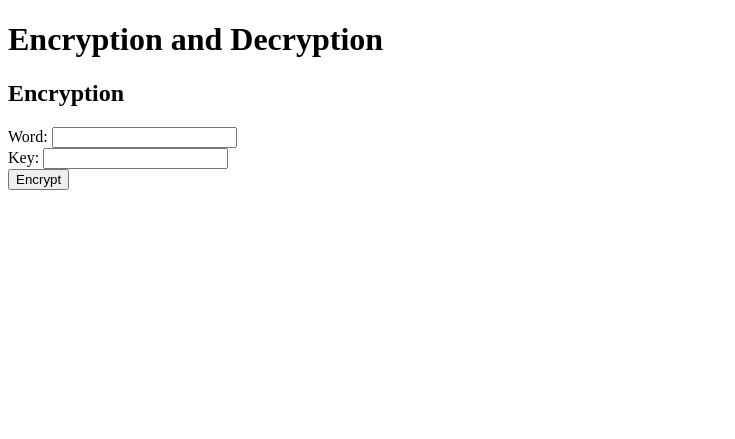
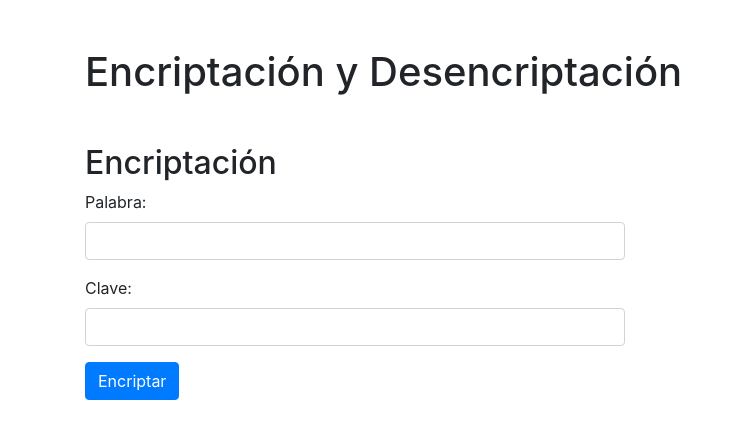
Before and after one commit to dahrojasca/Proyecto-Final-Cripto, a Flask app: page / in a window 1280 px wide. Shown: the top 439 px of the page, without its empty margins (0-735 px from the left). Run offline with Flask 3, Linux system fonts and the light colour scheme; some libraries are stand-ins or nearby versions.

Commit message:
cambios al index bootstrap

```diff
--- a/Templates/index.html
+++ b/Templates/index.html
@@ -1,39 +1,51 @@
 <!DOCTYPE html>
 <html>
 <head>
-    <title>Encryption and Decryption</title>
+    <title>Encriptación y Desencriptación</title>
+    <link rel="stylesheet" href="https://maxcdn.bootstrapcdn.com/bootstrap/4.0.0/css/bootstrap.min.css">
 </head>
 <body>
-    <h1>Encryption and Decryption</h1>
-    <h2>Encryption</h2>
+    <div class="container">
+        <h1 class="mt-5">Encriptación y Desencriptación</h1>
+        <div class="row mt-5">
+            <div class="col-md-6">
+                <h2>Encriptación</h2>
                 <form action="/" method="post">
-        <label for="word">Word:</label>
-        <input type="text" id="word" name="word" required><br>
-
-        <label for="key">Key:</label>
-        <input type="text" id="key" name="key" required><br>
-
-        <input type="submit" value="Encrypt">
+                    <div class="form-group">
+                        <label for="word">Palabra:</label>
+                        <input type="text" class="form-control" id="word" name="word" required>
+                    </div>
+                    <div class="form-group">
+                        <label for="key">Clave:</label>
+                        <input type="text" class="form-control" id="key" name="key" required>
+                    </div>
+                    <button type="submit" class="btn btn-primary">Encriptar</button>
                 </form>
-
+            </div>
             {% if polynomial %}
-        <h3>Encrypted Polynomial:</h3>
-        <p>{{ polynomial }}</p>
-        <h2>Decryption</h2>
+            <div class="col-md-6">
+                <h2>Desencriptación</h2>
                 <form action="/decrypt" method="post">
-            <label for="polynomial">Polynomial:</label>
-            <input type="text" id="polynomial" name="polynomial" value="{{ polynomial }}" readonly><br>
-
-            <label for="key">Key:</label>
-            <input type="text" id="key" name="key" required><br>
-
-            <input type="submit" value="Decrypt">
+                    <div class="form-group">
+                        <label for="polynomial">Polinomio:</label>
+                        <input type="text" class="form-control" id="polynomial" name="polynomial" value="{{ polynomial }}" readonly>
+                    </div>
+                    <div class="form-group">
+                        <label for="key">Clave:</label>
+                        <input type="text" class="form-control" id="key" name="key" required>
+                    </div>
+                    <button type="submit" class="btn btn-primary">Desencriptar</button>
                 </form>
+                {% if decrypted_data %}
+                <div class="mt-3">
+                    <h3>Datos Desencriptados:</h3>
+                    <p>{{ decrypted_data }}</p>
+                </div>
                 {% endif %}
-
-    {% if decrypted_data %}
-        <h3>Decrypted Data:</h3>
-        <p>{{ decrypted_data }}</p>
+            </div>
             {% endif %}
+        </div>
+    </div>
+    <script src="https://maxcdn.bootstrapcdn.com/bootstrap/4.0.0/js/bootstrap.min.js"></script>
 </body>
 </html>
```
Lines whose indentation alone changed are shown as unchanged.
